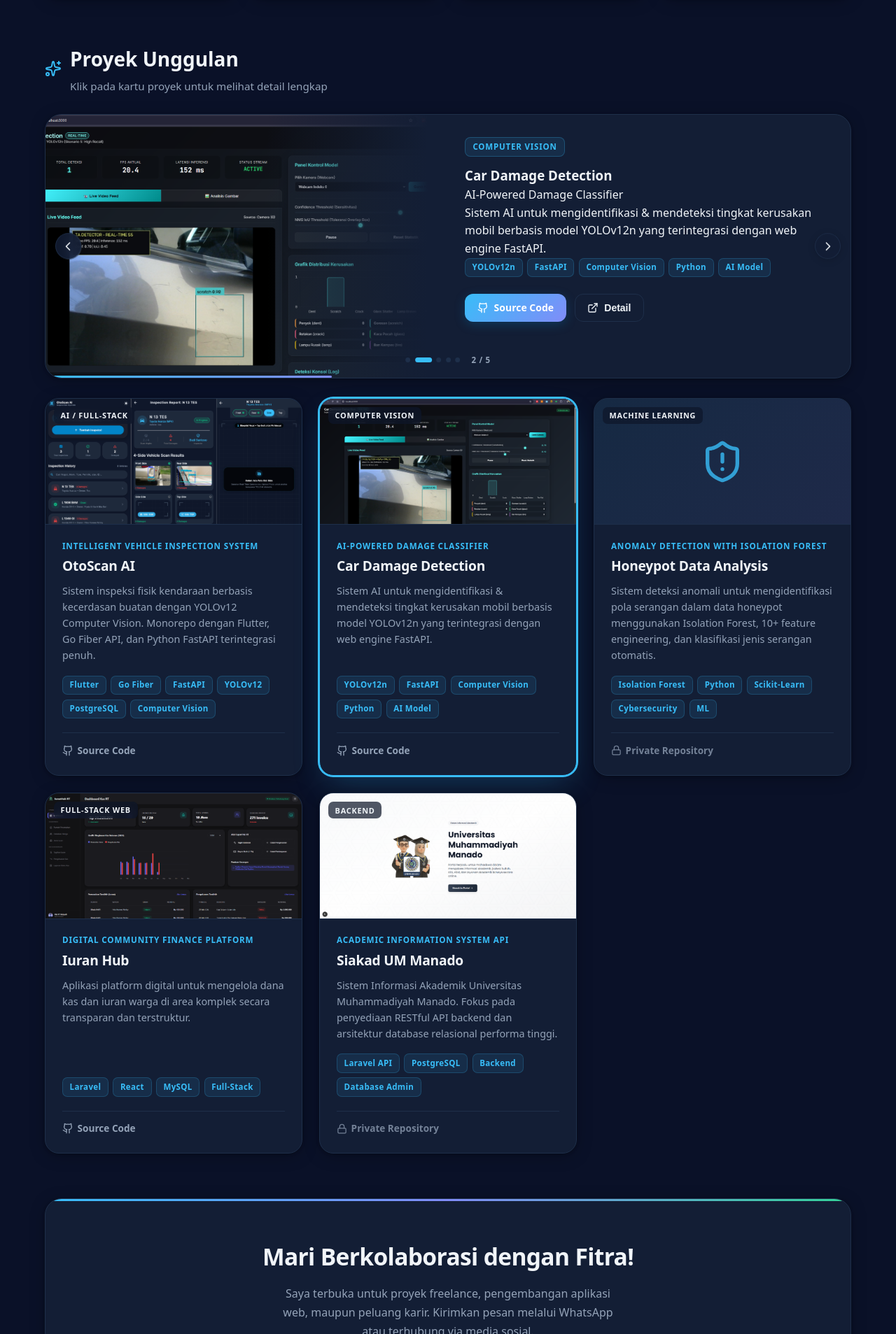
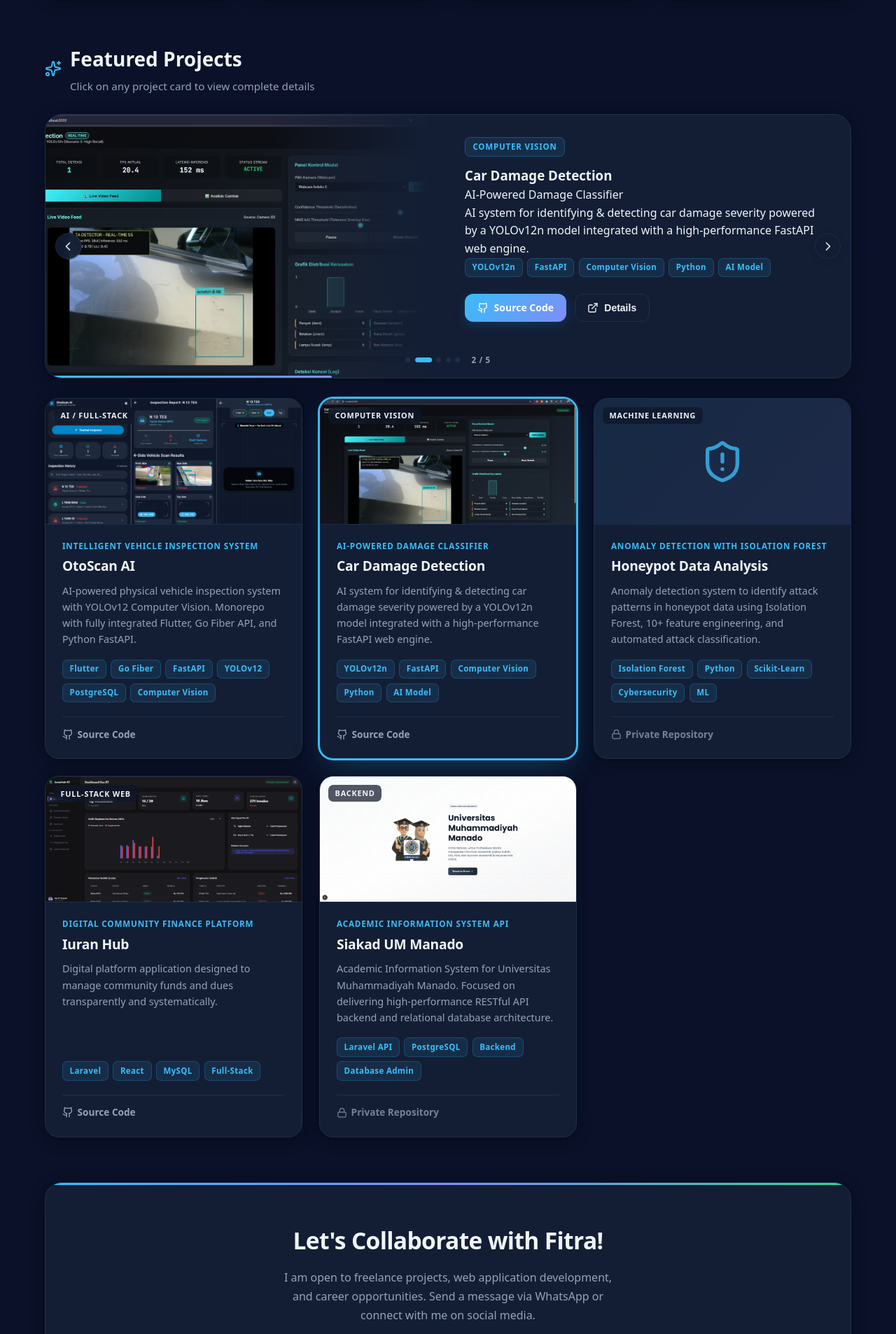
Before and after one commit to fitraaromeo/portfolio-web, a React (Vite) app: page / in a window 1280 px wide. Shown: the part 773-2680 px from the top of the page at 70% size. Built offline with nearby package versions, Linux system fonts and the light colour scheme.

Commit message:
Translate portfolio website content and UI to English

```diff
--- a/index.html
+++ b/index.html
@@ -4,7 +4,7 @@
     <meta charset="UTF-8" />
     <link rel="icon" type="image/svg+xml" href="/favicon.svg" />
     <meta name="viewport" content="width=device-width, initial-scale=1.0" />
-    <title>portfolio-web</title>
+    <title>Fitra Romeo Winky | AI Engineer & Full-Stack Developer</title>
   </head>
   <body>
     <div id="root"></div>
--- a/src/components/ContactBanner.tsx
+++ b/src/components/ContactBanner.tsx
@@ -14,9 +14,9 @@
 
   return (
     <section id="contact" className="contact-banner">
-      <h2>Mari Berkolaborasi dengan Fitra!</h2>
+      <h2>Let's Collaborate with Fitra!</h2>
       <p>
-        Saya terbuka untuk proyek freelance, pengembangan aplikasi web, maupun peluang karir. Kirimkan pesan melalui WhatsApp atau terhubung via media sosial.
+        I am open to freelance projects, web application development, and career opportunities. Send a message via WhatsApp or connect with me on social media.
       </p>
 
       <div style={{
@@ -55,7 +55,7 @@
           style={{ textDecoration: 'none' }}
         >
           <WhatsappIcon size={18} />
-          <span>Chat WhatsApp</span>
+          <span>Chat on WhatsApp</span>
         </a>
       </div>
 
--- a/src/components/FeaturedProjects.tsx
+++ b/src/components/FeaturedProjects.tsx
@@ -35,8 +35,8 @@
       id: 1,
       title: 'OtoScan AI',
       shortDesc: 'Intelligent Vehicle Inspection System',
-      description: 'Sistem inspeksi fisik kendaraan berbasis kecerdasan buatan dengan YOLOv12 Computer Vision. Monorepo dengan Flutter, Go Fiber API, dan Python FastAPI terintegrasi penuh.',
-      longDescription: 'OtoScan AI adalah sistem inspeksi kendaraan full-stack berarsitektur microservice (Monorepo). Frontend Flutter multi-platform mengirimkan foto 4-sisi kendaraan ke Go Fiber REST API, yang meneruskannya ke Python FastAPI AI service untuk inferensi YOLOv12. Model mendeteksi 6 jenis kerusakan: dent, scratch, crack, glass shatter, lamp broken, dan tire flat — hasilnya dikembalikan sebagai annotated bounding box image dan laporan JSON ke Flutter secara real-time.',
+      description: 'AI-powered physical vehicle inspection system with YOLOv12 Computer Vision. Monorepo with fully integrated Flutter, Go Fiber API, and Python FastAPI.',
+      longDescription: 'OtoScan AI is a full-stack vehicle inspection system with a microservices architecture (Monorepo). The multi-platform Flutter frontend sends 4-side vehicle photos to a Go Fiber REST API, which forwards them to a Python FastAPI AI service for YOLOv12 inference. The model detects 6 damage types: dent, scratch, crack, glass shatter, lamp broken, and tire flat — returning annotated bounding box images and JSON reports to Flutter in real time.',
       tags: ['Flutter', 'Go Fiber', 'FastAPI', 'YOLOv12', 'PostgreSQL', 'Computer Vision'],
       imageSrc: otoscanImg,
       githubUrl: 'https://github.com/fitraaromeo/Otoscan-AI',
@@ -46,8 +46,8 @@
       id: 2,
       title: 'Car Damage Detection',
       shortDesc: 'AI-Powered Damage Classifier',
-      description: 'Sistem AI untuk mengidentifikasi & mendeteksi tingkat kerusakan mobil berbasis model YOLOv12n yang terintegrasi dengan web engine FastAPI.',
-      longDescription: 'Proyek Computer Vision yang menggabungkan model deteksi objek mutakhir YOLOv12n untuk mendeteksi lokasi dan jenis kerusakan kendaraan secara real-time. Sistem diintegrasikan ke dalam antarmuka web performa tinggi berbasis Python FastAPI.',
+      description: 'AI system for identifying & detecting car damage severity powered by a YOLOv12n model integrated with a high-performance FastAPI web engine.',
+      longDescription: 'Computer Vision project leveraging state-of-the-art YOLOv12n object detection to identify vehicle damage locations and types in real time. Integrated into a high-performance Python FastAPI web interface.',
       tags: ['YOLOv12n', 'FastAPI', 'Computer Vision', 'Python', 'AI Model'],
       imageSrc: carDamageImg,
       githubUrl: 'https://github.com/fitraaromeo/car-damage-detection-using-yolov12n',
@@ -57,8 +57,8 @@
       id: 3,
       title: 'Honeypot Data Analysis',
       shortDesc: 'Anomaly Detection with Isolation Forest',
-      description: 'Sistem deteksi anomali untuk mengidentifikasi pola serangan dalam data honeypot menggunakan Isolation Forest, 10+ feature engineering, dan klasifikasi jenis serangan otomatis.',
-      longDescription: 'Sistem deteksi anomali dan analisis keamanan honeypot berbasis Machine Learning (Unsupervised Isolation Forest). Mengimplementasikan 10+ fitur engineering (entropy, command length, suspicious pattern count, recon commands), mengklasifikasi 7 jenis serangan (Reconnaissance, Data Exfiltration, Malware Deployment, Privilege Escalation, Persistence, Command Injection, Web Exploit), serta memberikan rating keparahan (Critical, High, Medium, Low) secara otomatis.',
+      description: 'Anomaly detection system to identify attack patterns in honeypot data using Isolation Forest, 10+ feature engineering, and automated attack classification.',
+      longDescription: 'Machine Learning-based honeypot anomaly detection and security analysis system (Unsupervised Isolation Forest). Implements 10+ engineered features (entropy, command length, suspicious pattern count, recon commands), classifies 7 attack types (Reconnaissance, Data Exfiltration, Malware Deployment, Privilege Escalation, Persistence, Command Injection, Web Exploit), and automatically provides severity ratings (Critical, High, Medium, Low).',
       tags: ['Isolation Forest', 'Python', 'Scikit-Learn', 'Cybersecurity', 'ML'],
       bannerIcon: <ShieldAlert className="project-banner-icon" />,
       isPrivate: true,
@@ -68,8 +68,8 @@
       id: 4,
       title: 'Iuran Hub',
       shortDesc: 'Digital Community Finance Platform',
-      description: 'Aplikasi platform digital untuk mengelola dana kas dan iuran warga di area komplek secara transparan dan terstruktur.',
-      longDescription: 'Iuran Hub adalah solusi manajemen keuangan digital yang dirancang untuk mengelola kas warga komplek perumahan. Aplikasi ini dibangun dengan kombinasi Laravel sebagai API backend, React untuk antarmuka pengguna yang cepat dan responsif, serta MySQL untuk penyimpanan data relasional yang aman.',
+      description: 'Digital platform application designed to manage community funds and dues transparently and systematically.',
+      longDescription: 'Iuran Hub is a digital financial management solution tailored for neighborhood housing communities. Built with a Laravel backend API, a fast and responsive React frontend UI, and MySQL for secure relational data storage.',
       tags: ['Laravel', 'React', 'MySQL', 'Full-Stack'],
       imageSrc: iuranHubImg,
       githubUrl: 'https://github.com/fitraaromeo/iuran-hub',
@@ -79,8 +79,8 @@
       id: 5,
       title: 'Siakad UM Manado',
       shortDesc: 'Academic Information System API',
-      description: 'Sistem Informasi Akademik Universitas Muhammadiyah Manado. Fokus pada penyediaan RESTful API backend dan arsitektur database relasional performa tinggi.',
-      longDescription: 'Sistem Informasi Akademik (SIAKAD) untuk Universitas Muhammadiyah Manado. Pada proyek ini, peran utama meliputi perancangan dan penyediaan RESTful API menggunakan Laravel serta pengelolaan arsitektur database performa tinggi berbasis PostgreSQL.',
+      description: 'Academic Information System for Universitas Muhammadiyah Manado. Focused on delivering high-performance RESTful API backend and relational database architecture.',
+      longDescription: 'Academic Information System (SIAKAD) for Universitas Muhammadiyah Manado. Core responsibilities included designing and providing RESTful APIs using Laravel and managing high-performance PostgreSQL database architecture.',
       tags: ['Laravel API', 'PostgreSQL', 'Backend', 'Database Admin'],
       imageSrc: siakadImg,
       isPrivate: true,
@@ -139,8 +139,8 @@
         <div className="section-title">
           <Sparkles size={24} color="var(--accent-primary)" />
           <div>
-            <h2>Proyek Unggulan</h2>
-            <p className="section-subtitle">Klik pada kartu proyek untuk melihat detail lengkap</p>
+            <h2>Featured Projects</h2>
+            <p className="section-subtitle">Click on any project card to view complete details</p>
           </div>
         </div>
       </div>
@@ -156,7 +156,7 @@
           className="featured-slide"
           key={activeSlide}
           onClick={() => setSelectedProject(currentProject)}
-          title="Klik untuk detail proyek"
+          title="Click for project details"
         >
           {/* Left: Image */}
           <div className="featured-slide-image">
@@ -214,7 +214,7 @@
                 onClick={e => { e.stopPropagation(); setSelectedProject(currentProject); }}
               >
                 <ExternalLink size={16} />
-                <span>Detail</span>
+                <span>Details</span>
               </button>
             </div>
           </div>
@@ -266,7 +266,7 @@
             key={project.id}
             className={`project-card ${project.id === projects[activeSlide].id ? 'project-card-highlighted' : ''}`}
             onClick={() => setSelectedProject(project)}
-            title="Klik untuk membuka detail proyek"
+            title="Click to view project details"
           >
             <div className="project-banner">
               {project.imageSrc ? (
@@ -320,7 +320,7 @@
               className="modal-close-btn"
               onClick={() => setSelectedProject(null)}
               aria-label="Close modal"
-              title="Tutup (Esc)"
+              title="Close (Esc)"
             >
               <X size={20} />
             </button>
@@ -344,7 +344,7 @@
 
               <div style={{ marginBottom: '1.5rem' }}>
                 <div style={{ fontSize: '0.875rem', fontWeight: 600, color: 'var(--text-secondary)', marginBottom: '0.5rem' }}>
-                  Teknologi Utama:
+                  Key Technologies:
                 </div>
                 <div className="project-tech-tags">
                   {selectedProject.tags.map((tag, idx) => (
@@ -364,7 +364,7 @@
                     rel="noreferrer"
                   >
                     <GithubIcon size={18} />
-                    <span>Kunjungi Repositori GitHub</span>
+                    <span>Visit GitHub Repository</span>
                   </a>
                 ) : selectedProject.isPrivate ? (
                   <div className="btn btn-secondary" style={{ cursor: 'default', opacity: 0.8 }}>
--- a/src/components/HeroSection.tsx
+++ b/src/components/HeroSection.tsx
@@ -12,11 +12,11 @@
         </div>
 
         <h1>
-          Halo, Saya <span className="gradient-text">Fitra Romeo Winky</span>
+          Hi, I'm <span className="gradient-text">Fitra Romeo Winky</span>
         </h1>
 
         <p>
-          Spesialis di bidang <strong>Artificial Intelligence, Machine Learning, Deep Learning, Computer Vision, & NLP</strong>. Berpengalaman kuat dalam pengembangan <strong>Backend Web & Database</strong>, serta mampu membangun solusi aplikasi <strong>Full-Stack Web</strong> secara utuh.
+          Specialized in <strong>Artificial Intelligence, Machine Learning, Deep Learning, Computer Vision, & NLP</strong>. Strong background in <strong>Web Backend & Database</strong> development, capable of engineering complete <strong>Full-Stack Web</strong> applications.
         </p>
 
         <div className="hero-actions">
--- a/src/components/Navbar.tsx
+++ b/src/components/Navbar.tsx
@@ -72,7 +72,7 @@
           className="mobile-toggle-btn"
           onClick={() => setIsMobileOpen(!isMobileOpen)}
           aria-label="Toggle Mobile Menu"
-          title="Menu Navigasi"
+          title="Navigation Menu"
         >
           {isMobileOpen ? <X size={20} /> : <Menu size={20} />}
         </button>
--- a/src/components/TechStackWidget.tsx
+++ b/src/components/TechStackWidget.tsx
@@ -52,8 +52,8 @@
         <div className="section-title">
           <Cpu size={24} color="var(--accent-primary)" />
           <div>
-            <h2>Keahlian & Spesialisasi</h2>
-            <p className="section-subtitle">Fokus utama di bidang AI, Backend Development, serta Integrasi Full-Stack</p>
+            <h2>Skills & Specializations</h2>
+            <p className="section-subtitle">Core focus on Artificial Intelligence, Backend Development, and Full-Stack Integration</p>
           </div>
         </div>
       </div>
```
